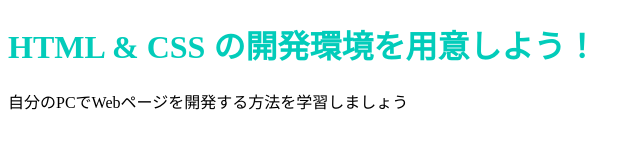
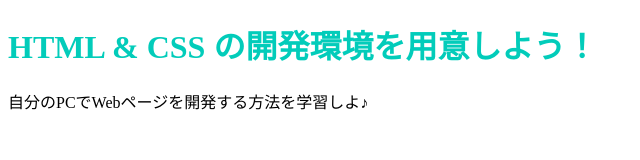
Before and after one commit to rina381/rina381.github.io, a plain HTML site: page index.html in a window 1280 px wide. Shown: the full height of the page, 0-640 px from the left. Drawn offline with Linux system fonts and the light colour scheme.

Commit message:
Update index.html

```diff
--- a/index.html
+++ b/index.html
@@ -7,6 +7,6 @@
   </head>
   <body>
     <h1 class="title">HTML & CSS の開発環境を用意しよう！</h1>
-    <p>自分のPCでWebページを開発する方法を学習しましょう</p>
+    <p>自分のPCでWebページを開発する方法を学習しよ♪</p>
   </body>
 </html>
```
